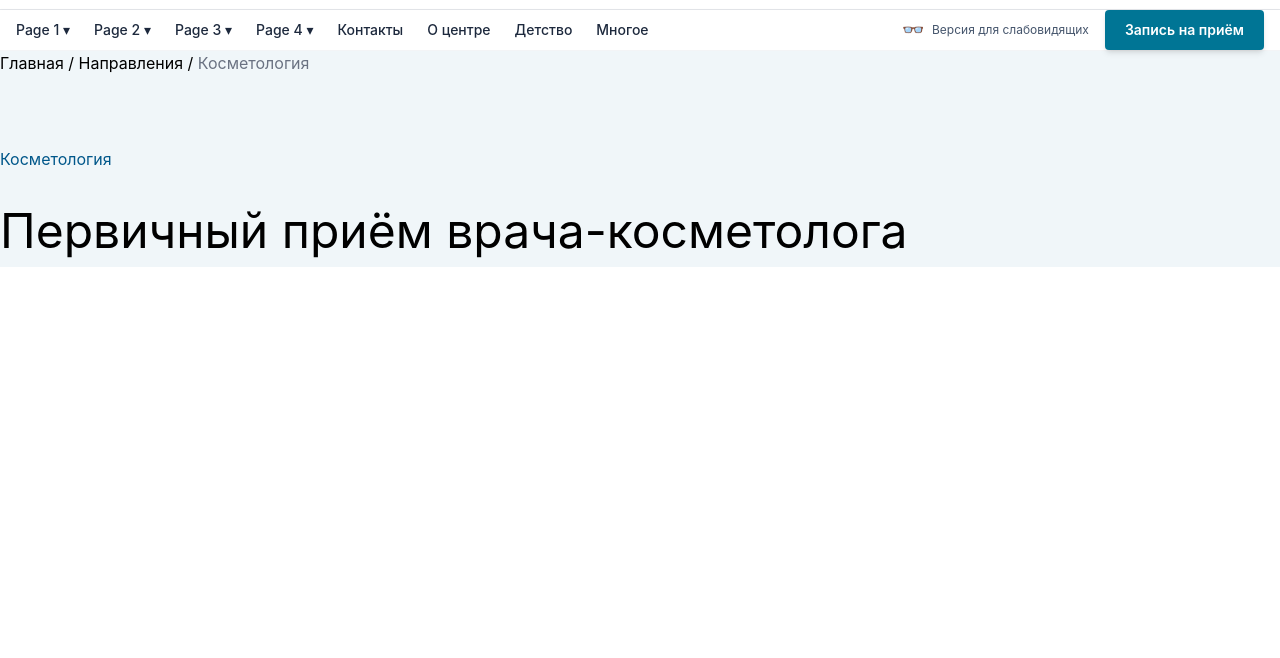
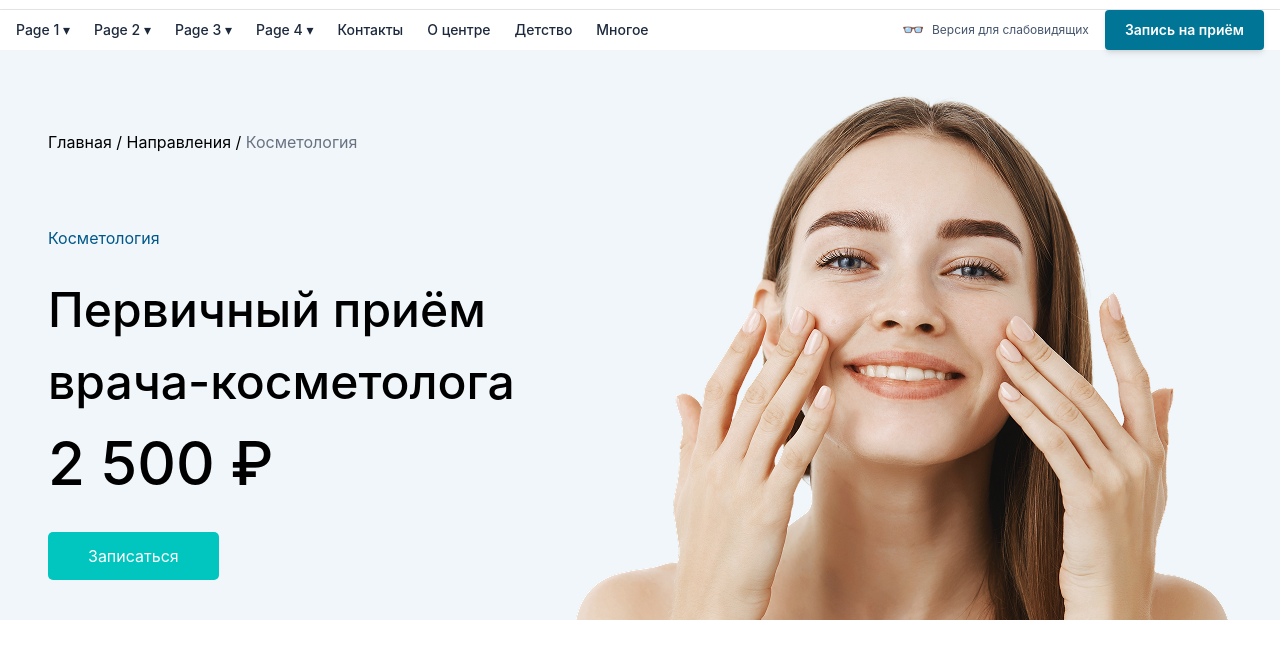
Before and after one commit to simle-pro/Exam-4.end, a website: page src/page3.html in a window 1280 px wide. Shown: the part 82-740 px from the top of the page. Drawn offline with nearby package versions, Linux system fonts and the light colour scheme; files that its build step writes are made by us from their sources.

Commit message:
second-x-2

```diff
--- a/src/page3.html
+++ b/src/page3.html
@@ -99,10 +99,15 @@
    </nav>
 
    <div class="bg-[#F0F6F9]">
+    <div class="max-w-[1200px] m-auto justify-between flex items-center pt-10 lg:flex-row flex-col lg:text-start text-center px-2 gap-5 ">
+    <div>
     <p>Главная / Направления / <span class="text-gray-500">Косметология</span></p><br><br><br>
     <p class="text-[#00578A]">Косметология</p><br>
-    <p class="text-[48px]">Первичный приём врача-косметолога</p>
-
+    <p class="text-[48px] font-medium">Первичный приём врача-косметолога</p>
+    <p class="text-[60px] font-medium">2 500 ₽ </p><br>
+    <button class="bg-[#00C6BF] text-white py-3 px-10 rounded-[5px]">Записаться</button>
+</div>
+<img src="./img-pax/Layer 0 1.png" alt=""></div>
    </div>
 
 </body>
```
Also changed, not shown: src/img-pax/Layer 0 1.png (added).
